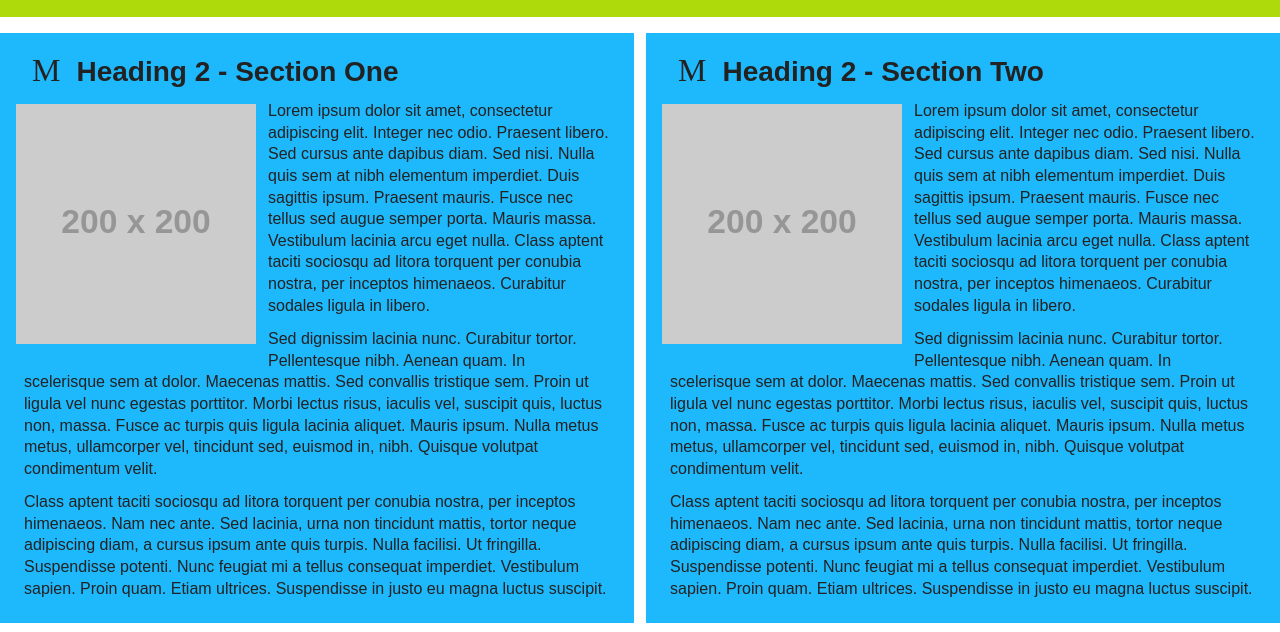
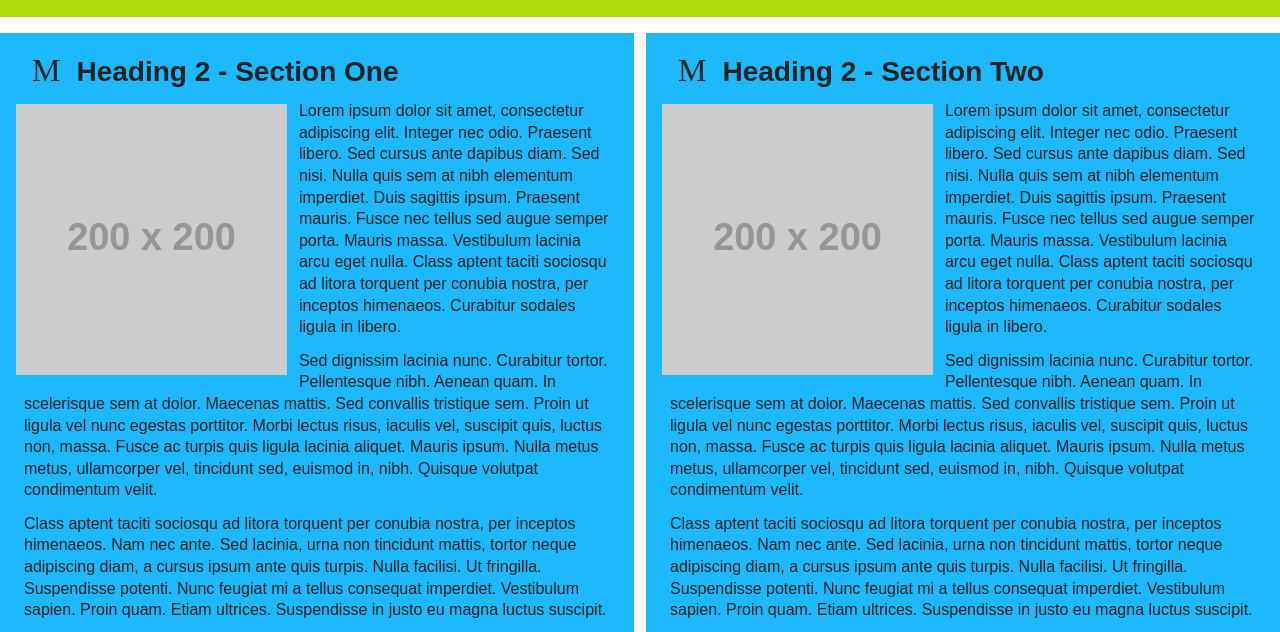
Before and after one commit to ElyCruzin/viewport, a plain HTML site: page index.html in a window 1280 px wide. Shown: the part 111-743 px from the top of the page. Drawn offline with Linux system fonts and the light colour scheme; placeholder pictures from the web are drawn by us; some icons are missing.

Commit message:
Update CRUZ.styles.css

```diff
--- a/CRUZ.styles.css
+++ b/CRUZ.styles.css
@@ -400,8 +400,8 @@ img{
 /* ---------- ADJUSTING RESPONSIVE IMAGE SIZE ---------- */
 /* --------------- BEGIN RESPONSIVE IMAGE ADJUST SIZES --------------- */
      img{
-        width: 15em;
-        max-width: 20em;
+        width: 45%;
+        max-width: 55%;
     }
 /* --------------- END RESPONSIVE IMAGE ADJUST SIZES --------------- */
 
```
